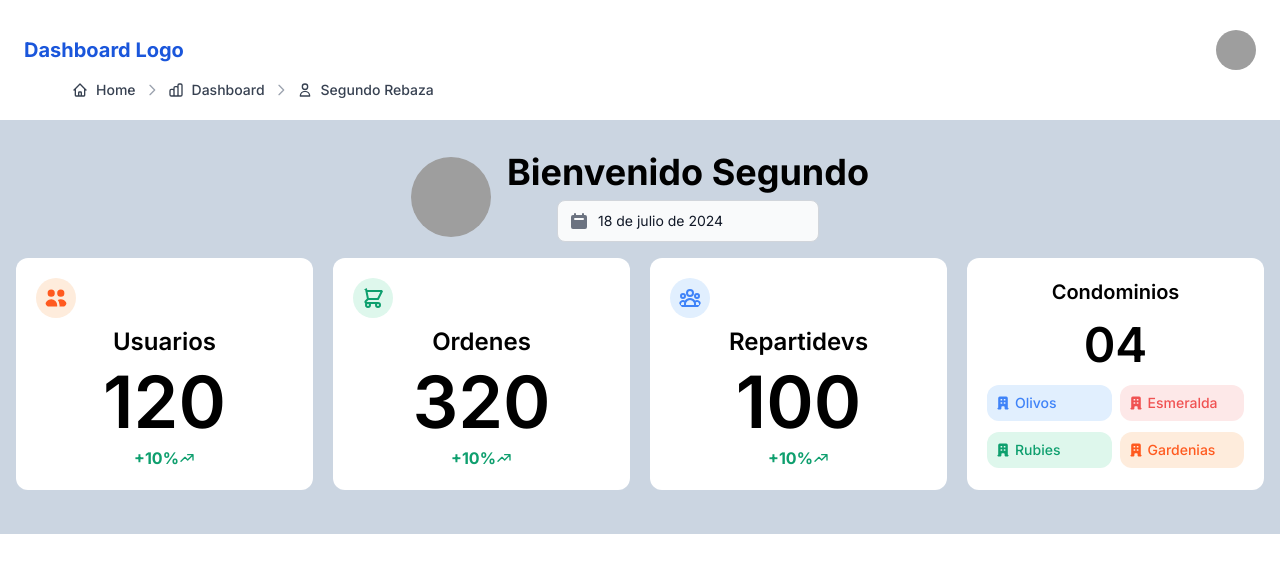
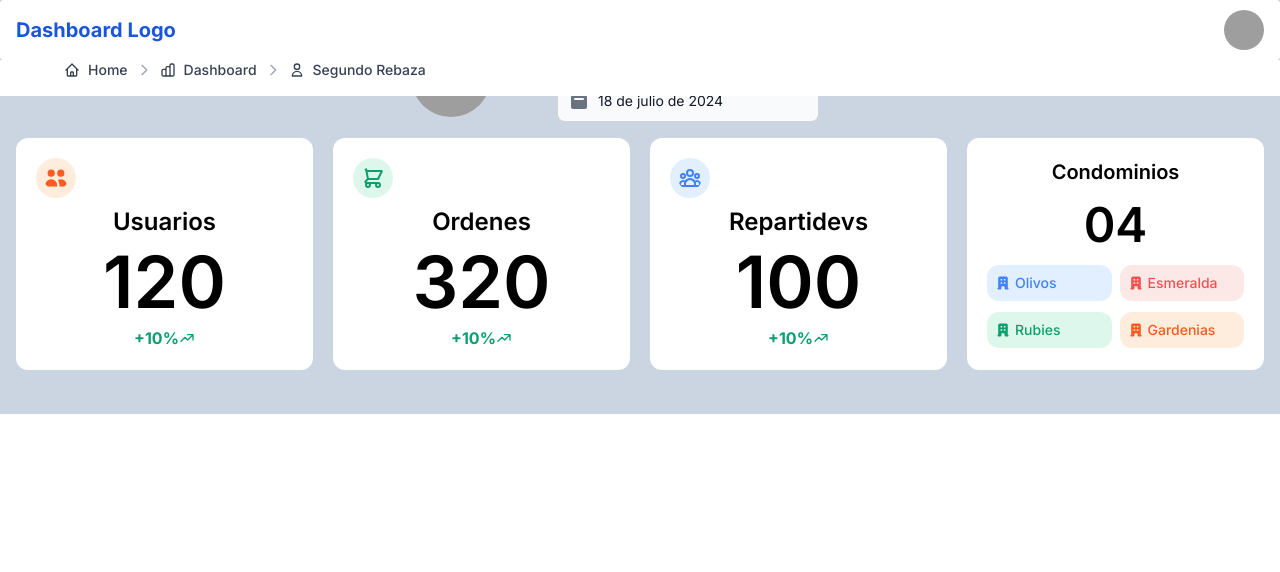
Before and after one commit to SegundoRP/ican_project, a Next.js app in the folder frontend/: page /dashboard in a window 1280 px wide. Shown: the top 572 px of the page. Built offline with nearby package versions, Linux system fonts and the light colour scheme; grey boxes are pictures that could not be loaded.

Commit message:
feat: :art: Se agrego estilos al menu para poder fijarlo en la parte posterior

```diff
--- a/frontend/src/components/dashboard/menu/Menu.jsx
+++ b/frontend/src/components/dashboard/menu/Menu.jsx
@@ -12,7 +12,7 @@ import {
 
 export default function SidebarHome() {
   return (
-    <div className="py-5 px-2">
+    <div className="fixed top-0 left-0 right-0 z-50 justify-between items-center">
       <Navbar fluid={true} rounded={true}>
         <Navbar.Brand href="">
           <span className="text-blue-700 text-xl font-bold ">
@@ -52,7 +52,7 @@ export default function SidebarHome() {
         </Dropdown>
       </Navbar>
 
-      <div className="flex justify-center sm:flex sm:justify-start sm:ml-16">
+      <div className="flex justify-center bg-white sm:flex sm:justify-start sm:pl-16 pb-4">
         <Breadcrumb aria-label="Default breadcrumb example">
           <Breadcrumb.Item href="/dashboard" icon={HiOutlineHome}>
             Home
```
